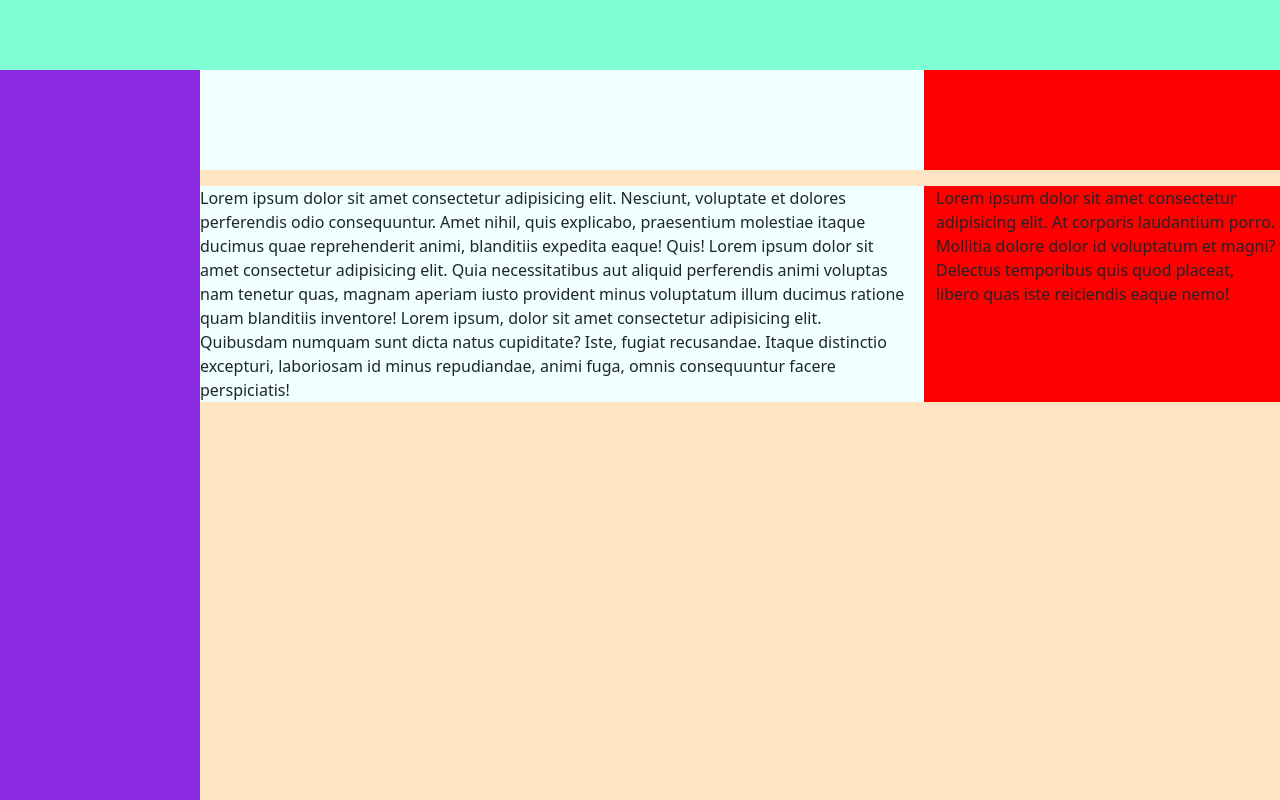
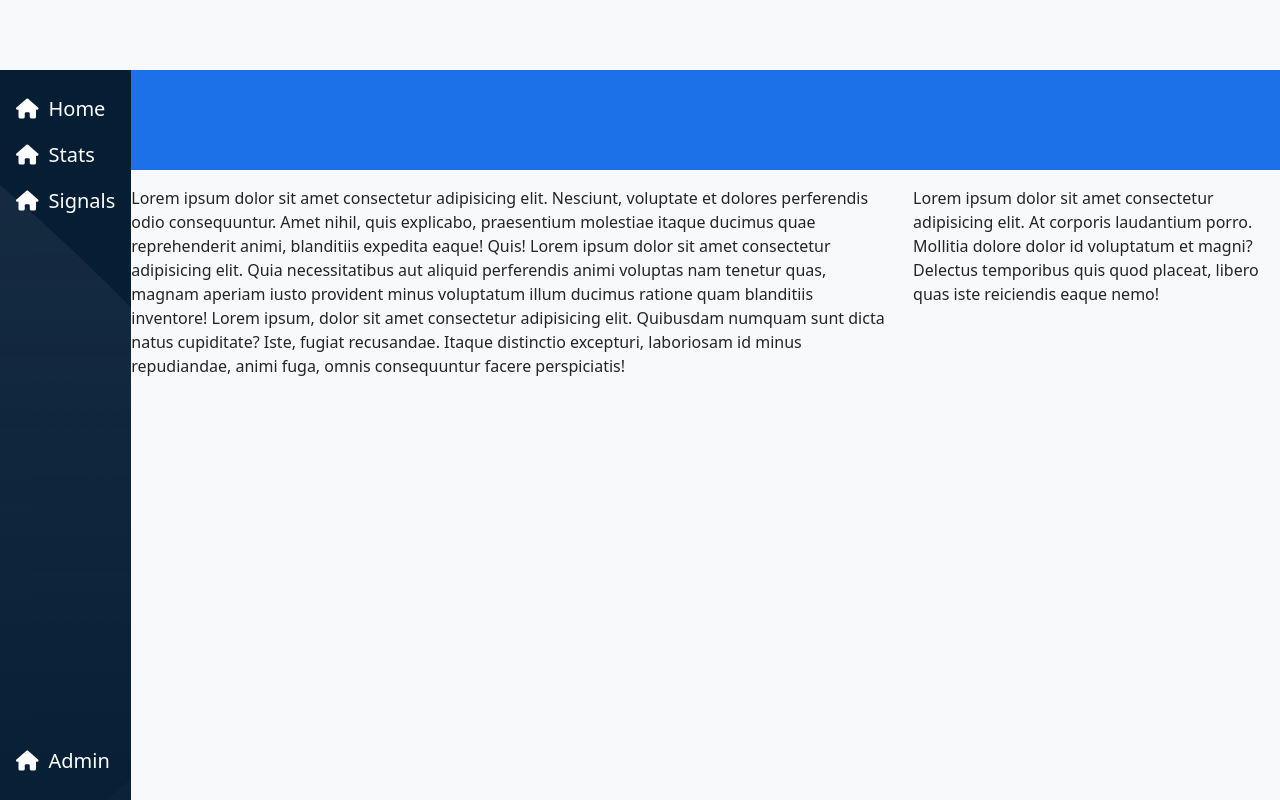
Before and after one commit to PaoloNapoli97/html-css-bootstrap-dashboard, a plain HTML site: page index.html in a window 1280 px wide. Drawn offline with nearby package versions, Linux system fonts and the light colour scheme.

Commit message:
Aggiunta Nav Content

```diff
--- a/css/style.css
+++ b/css/style.css
@@ -1,3 +1,3 @@
+@import url('variables.css');
 @import url('utilities.css');
 @import url('typography.css');
-@import url('variables');
--- a/css/typography.css
+++ b/css/typography.css
@@ -1,3 +1,31 @@
 body{
     font-family: 'Roboto', sans-serif;
 }
+
+/*---------------
+    COLOR
+----------------*/
+
+.ms-bg-color-light-gray{
+    background-color: var(--ms-light-gray-color);
+}
+
+.ms-bg-color-gray{
+    background-color: var(--ms-gray-color);
+}
+
+.ms-bg-primary-color{
+    background-color: var(--ms-primary-color);
+}
+
+.ms-bg-secondary-color{
+    background-color: var(--ms-secondary-color);
+}
+
+.ms-text-active-color{
+    color: var(--ms-active-color);
+}
+
+.ms-text-color{
+    color: var(--ms-dark-gray-color);
+}
--- a/css/utilities.css
+++ b/css/utilities.css
@@ -2,41 +2,65 @@
     PAGE PROPERTIES - DEBUG
 -------------------*/
 header{
-    height: 70px;
-    background-color: aquamarine;
+    height: 4.375rem;
 }
 
 .ms-page-container{
-    height: calc(100vh - 70px);
-    background-color: gray;
+    height: calc(100vh - 4.375rem);
     display: flex;
-}
-
-aside{
-    width: 70px;
-    padding: 20px;
-    background-color: blueviolet;
-    flex-shrink: 0;
 }
 
 main{
     flex-grow: 1;
-    background-color: bisque;
     overflow-y: auto;
+}
+
+
+/*-------------------
+    ASIDE
+-------------------*/
+
+aside{
+    color: white;
+    width: auto;
+    padding: 1.25rem;
+    background-image: url('../img/sidebar-bg.png');
+    flex-shrink: 0;
+}
+
+.ms-list-reset{
+    padding-left: 0;
+    margin-bottom: 0;
+    padding-bottom: 0;
+    list-style: none;
+}
+
+.ms-list-item{
+    font-size: 1.25rem;
+    padding: .5rem 0;
+    cursor: pointer;
+}
+
+.desktop{
+    display: none;
+    padding-left: .625rem;
+}
+
+nav a{
+    color: inherit;
+    text-decoration: none!important;
+}
+
+
+nav a:hover{
+    color: inherit;
 }
 
 /* DEBUG */
 
-.debug-col-1{
-    background-color: azure;
-}
-
-.debug-col-2{
-    background-color: red;
-}
 
 .debug-row{
-    height: 100px;
+    height: 6.25rem;
 }
 
 /*-------------------
@@ -44,11 +68,8 @@ main{
 -------------------*/
 
 @media screen and (min-width:992px){
-    aside{
-        width: 200px;
-        padding: 20px;
-        background-color: blueviolet;
-        flex-shrink: 0;
+    .desktop{
+        display: inline-block;
     }
 
 }
--- a/css/variables.css
+++ b/css/variables.css
@@ -1,4 +1,10 @@
-:root{
-    --ms-primary-color: ;
-    --ms-secondary-color:  ;
+:root {
+    --ms-primary-color: #1c71e8;
+    --ms-secondary-color: #061e34;
+
+    --ms-light-gray-color: #f8f9fa;
+    --ms-gray-color: #f7f7f7;
+    --ms-dark-gray-color: #6c757d;
+
+    --ms-active-color: #ff8f00;
 }
--- a/index.html
+++ b/index.html
@@ -15,15 +15,29 @@
     <!-- Bootstrap -->
     <link href="https://cdn.jsdelivr.net/npm/bootstrap@5.2.2/dist/css/bootstrap.min.css" rel="stylesheet" integrity="sha384-Zenh87qX5JnK2Jl0vWa8Ck2rdkQ2Bzep5IDxbcnCeuOxjzrPF/et3URy9Bv1WTRi" crossorigin="anonymous">
 </head>
-<body>
-    <header>
+<body class="ms-bg-color-light-gray">
+    <header class="d-flex align-items-center">
 
     </header>
 
     <div class="ms-page-container">
-        <aside></aside>
+        <!-- Leftside Nav -->
+        <aside class="ms-bg-secondary-color p-3">
+            <nav class="h-100 d-flex flex-column">
+                <!-- Utilities Icons -->
+                <ul class="d-flex flex-column ms-list-reset flex-grow-1">
+                    <li class="ms-list-item"><a href="http://"><i class="fa-solid fa-house"></i><span class="desktop">Home</span></a></li>
+                    <li class="ms-list-item"><a href="http://"><i class="fa-solid fa-house"></i><span class="desktop">Stats</span></a></li>
+                    <li class="ms-list-item"><a href="http://"><i class="fa-solid fa-house"></i><span class="desktop">Signals</span></a></li>
+                </ul>
+                <!-- Account Icon  -->
+                <ul class="d-flex flex-column ms-list-reset mt-auto">
+                    <li class="ms-list-item"><a href="http://"><i class="fa-solid fa-house"></i><span class="desktop">Admin</span></a></li>
+                </ul>
+            </nav>
+        </aside>
         <main>
-            <div class="row debug-row">
+            <div class="row ms-bg-primary-color debug-row">
                 <div class="col-12 col-lg-8 debug-col-1"></div>
                 <div class="col-12 col-lg-4 debug-col-2"></div>
             </div>
```
Also changed, not shown: img/class-avatar.jpeg (added), img/class-avatar.jpg (added), img/logo.svg (added), img/mobile-logo.png (added), img/sidebar-bg.png (added), img/stats.jpeg (added).
